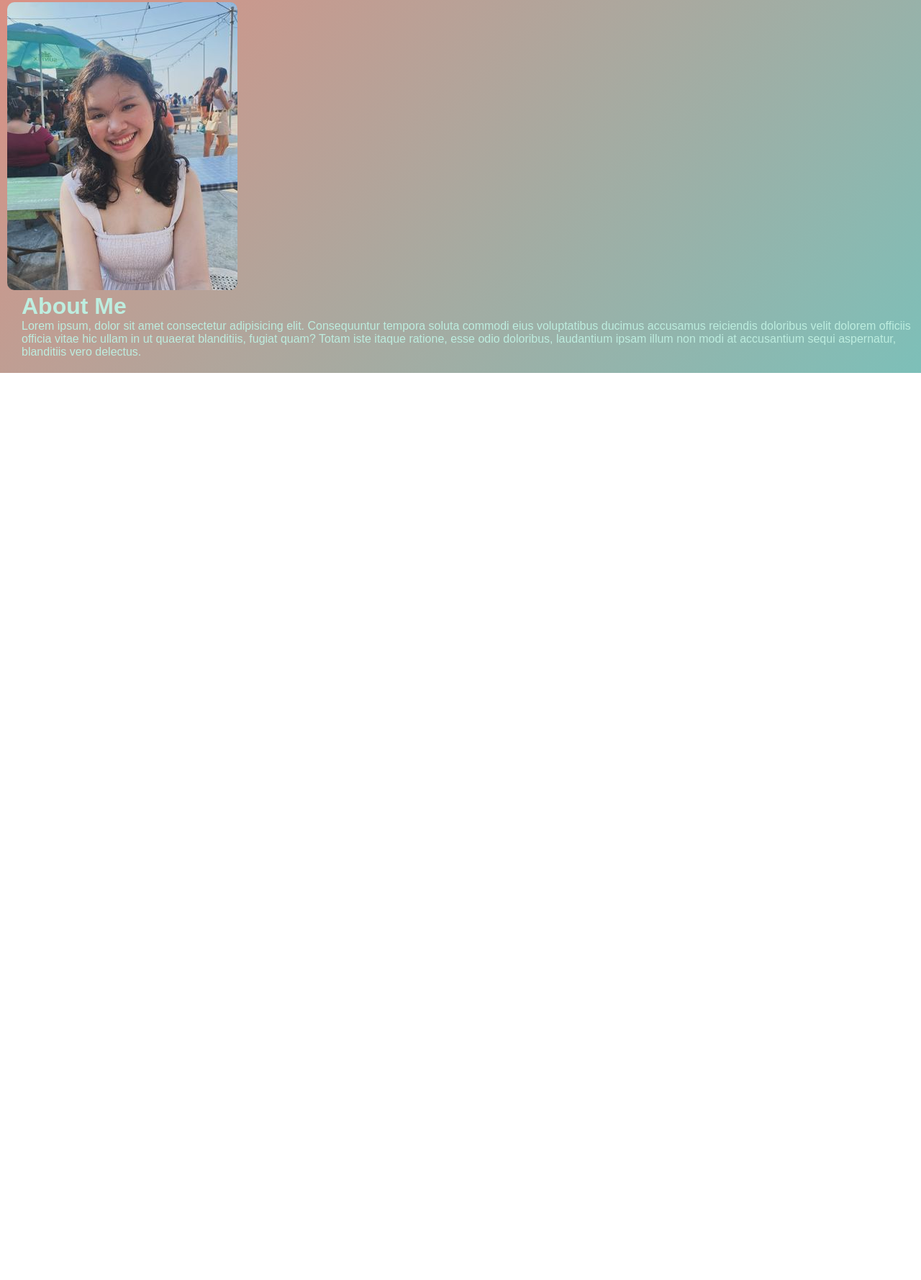
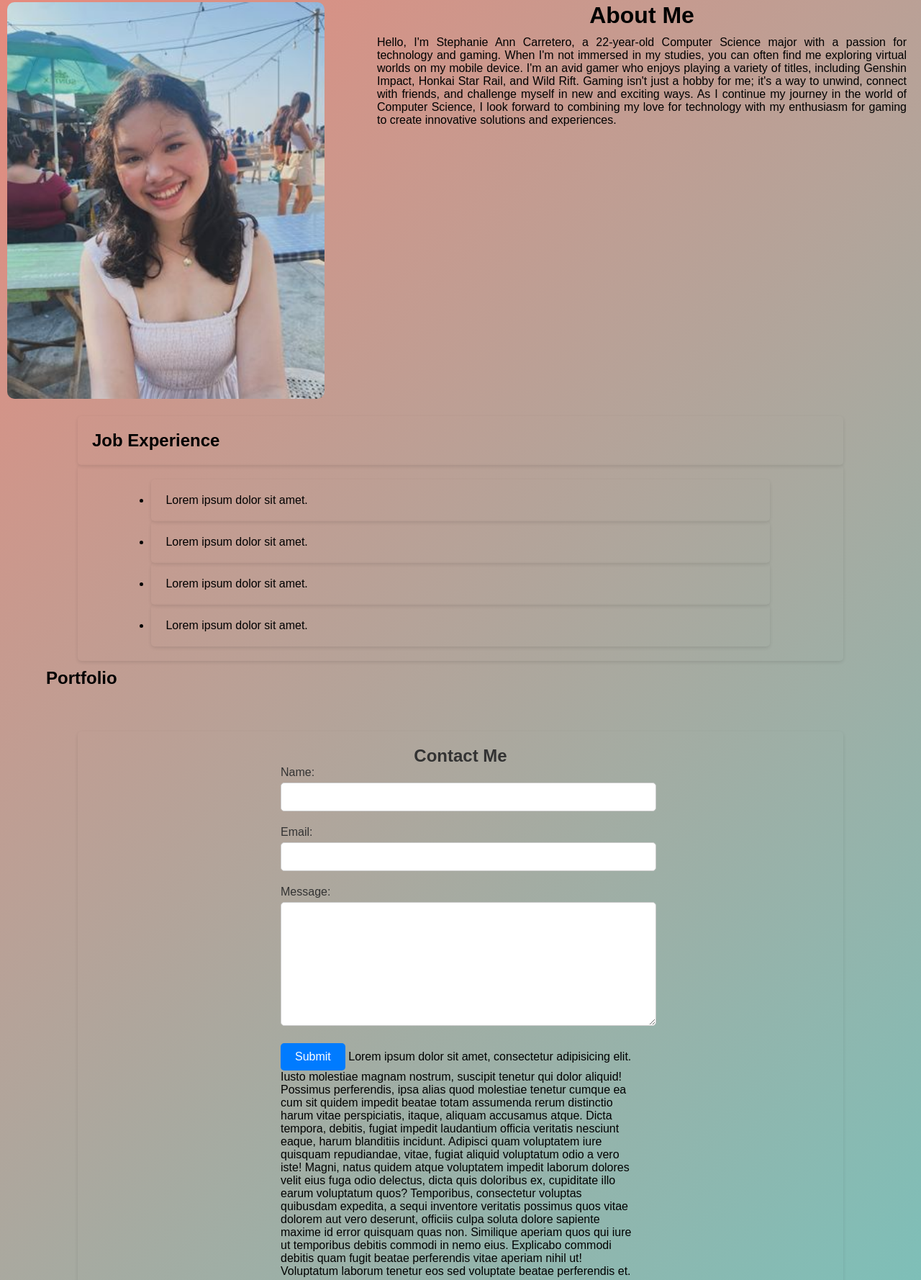
Before and after one commit to stephniee/frontEndBootcamp, a plain HTML site: page Sample Project/index.html in a window 1280 px wide. Shown: the part 609-2387 px from the top of the page at 72% size. Before the commit the page ends 1127 px from the top, so only its background shows below. Drawn offline with Linux system fonts and the light colour scheme.

Commit message:
modified index and style

```diff
--- a/Sample Project/index.html
+++ b/Sample Project/index.html
@@ -21,7 +21,7 @@
         </div>
         <div id="intro">
             <h1> Hi! I'm Steph.</h1>
-            <p> Lorem ipsum dolor sit amet consectetur adipisicing elit. Est pariatur nam voluptatibus deleniti repellendus corrupti placeat et possimus vitae illo?</p>
+            <p>"Embrace the challenges, conquer the quests, and level up in both the digital and real worlds. For every game mastered is a skill honed, and every victory earned is a step closer to greatness."</p>
         </div>
     </div>
 <!-- About Me Section -->
@@ -34,11 +34,49 @@
                 </div>
                 <div id="about-col-2">
                     <h1> About Me </h1>
-                    <p> Lorem ipsum, dolor sit amet consectetur adipisicing elit. Consequuntur tempora soluta commodi eius voluptatibus ducimus accusamus reiciendis doloribus velit dolorem officiis officia vitae hic ullam in ut quaerat blanditiis, fugiat quam? Totam iste itaque ratione, esse odio doloribus, laudantium ipsam illum non modi at accusantium sequi aspernatur, blanditiis vero delectus.</p>
+                    <p> Hello, I'm Stephanie Ann Carretero, a 22-year-old Computer Science major with a passion for technology and gaming. When I'm not immersed in my studies, you can often find me exploring virtual worlds on my mobile device. I'm an avid gamer who enjoys playing a variety of titles, including Genshin Impact, Honkai Star Rail, and Wild Rift. Gaming isn't just a hobby for me; it's a way to unwind, connect with friends, and challenge myself in new and exciting ways. As I continue my journey in the world of Computer Science, I look forward to combining my love for technology with my enthusiasm for gaming to create innovative solutions and experiences.</p>
                 </div>
             </div>
         </div>
+    </div id='job-experience'>
+        <div class="job-experience-container">
+            <h2> Job Experience</h2>
+            <ul>
+                <li> Lorem ipsum dolor sit amet.</li>
+                <li> Lorem ipsum dolor sit amet.</li>
+                <li> Lorem ipsum dolor sit amet.</li>
+                <li> Lorem ipsum dolor sit amet.</li>
+            </ul>
+        </div>
     </div>
+    <div id="portfolio">
+        <div class="container">
+            <h2>Portfolio</h2>
+        </div>
+    </div>
+
+    <div class="container-contact">
+        <h2>Contact Me</h2>
+        <form class="contact-form" action="#" method="post">
+            <div class="form-group">
+                <label for="name">Name:</label>
+                <input type="text" id="name" name="name" required>
+            </div>
+            <div class="form-group">
+                <label for="email">Email:</label>
+                <input type="email" id="email" name="email" required>
+            </div>
+            <div class="form-group">
+                <label for="message">Message:</label>
+                <textarea id="message" name="message" required></textarea>
+            </div>
+            <div class="form-group">
+                <button type="submit">Submit</button>
+                Lorem ipsum dolor sit amet, consectetur adipisicing elit. Iusto molestiae magnam nostrum, suscipit tenetur qui dolor aliquid! Possimus perferendis, ipsa alias quod molestiae tenetur cumque ea cum sit quidem impedit beatae totam assumenda rerum distinctio harum vitae perspiciatis, itaque, aliquam accusamus atque. Dicta tempora, debitis, fugiat impedit laudantium officia veritatis nesciunt eaque, harum blanditiis incidunt. Adipisci quam voluptatem iure quisquam repudiandae, vitae, fugiat aliquid voluptatum odio a vero iste! Magni, natus quidem atque voluptatem impedit laborum dolores velit eius fuga odio delectus, dicta quis doloribus ex, cupiditate illo earum voluptatum quos? Temporibus, consectetur voluptas quibusdam expedita, a sequi inventore veritatis possimus quos vitae dolorem aut vero deserunt, officiis culpa soluta dolore sapiente maxime id error quisquam quas non. Similique aperiam quos qui iure ut temporibus debitis commodi in nemo eius. Explicabo commodi debitis quam fugit beatae perferendis vitae aperiam nihil ut! Voluptatum laborum tenetur eos sed voluptate beatae perferendis et.
+            </div>
+        </form>
+    </div>
+    <div>
 
  </div>
 </body>
--- a/Sample Project/style.css
+++ b/Sample Project/style.css
@@ -76,7 +76,6 @@ nav ul li a:hover::after{
 #about{
     padding: 20px 10px;
     margin-top: 40%;
-    color: #bdeddf;
 
 }
 .row{
@@ -84,10 +83,81 @@ nav ul li a:hover::after{
     justify-content: space-between;
     flex-wrap: wrap;
 }
+#about-col-1{
+    flex-basis: 35%;
+}
 #about-col-1 img{
+    width: 100%;
     border-radius: 10px;
 }
 
 #about-col-2{
-   margin-left: 20px;
+  flex-basis: 60%;
 }
+
+#about-col-2 h1{
+    text-align: center;
+    flex-basis: 60%;
+  }
+
+#about-col-2 p{
+    padding: 10px;
+    text-align: justify;
+  }
+.container-contact {
+width: 80%;
+margin: 0 auto;
+padding: 20px;
+border-radius: 5px;
+box-shadow: 0 2px 5px rgba(0, 0, 0, 0.1);
+margin-top: 50px;
+}
+.container-contact h2 {
+    text-align: center;
+    color: #333;
+}
+.contact-form {
+    max-width: 500px;
+    margin: 0 auto;
+}
+.form-group {
+    margin-bottom: 20px;
+}
+.form-group label {
+    display: block;
+    margin-bottom: 5px;
+    color: #333;
+}
+.form-group input, .form-group textarea {
+    width: 100%;
+    padding: 10px;
+    font-size: 16px;
+    border: 1px solid #ccc;
+    border-radius: 5px;
+}
+.form-group textarea {
+    height: 150px;
+}
+.form-group button {
+    padding: 10px 20px;
+    font-size: 16px;
+    background-color: #007bff;
+    color: #fff;
+    border: none;
+    border-radius: 5px;
+    cursor: pointer;
+}
+.form-group button:hover {
+    background-color: #0056b3;
+}
+
+.job-experience-container * {
+    width: 80%;
+    margin: 0 auto;
+    padding: 20px;
+    border-radius: 5px;
+    box-shadow: 0 2px 5px rgba(0, 0, 0, 0.1);
+    position: flex;
+    justify-content: center;
+    align-items: center;
+    }
```
